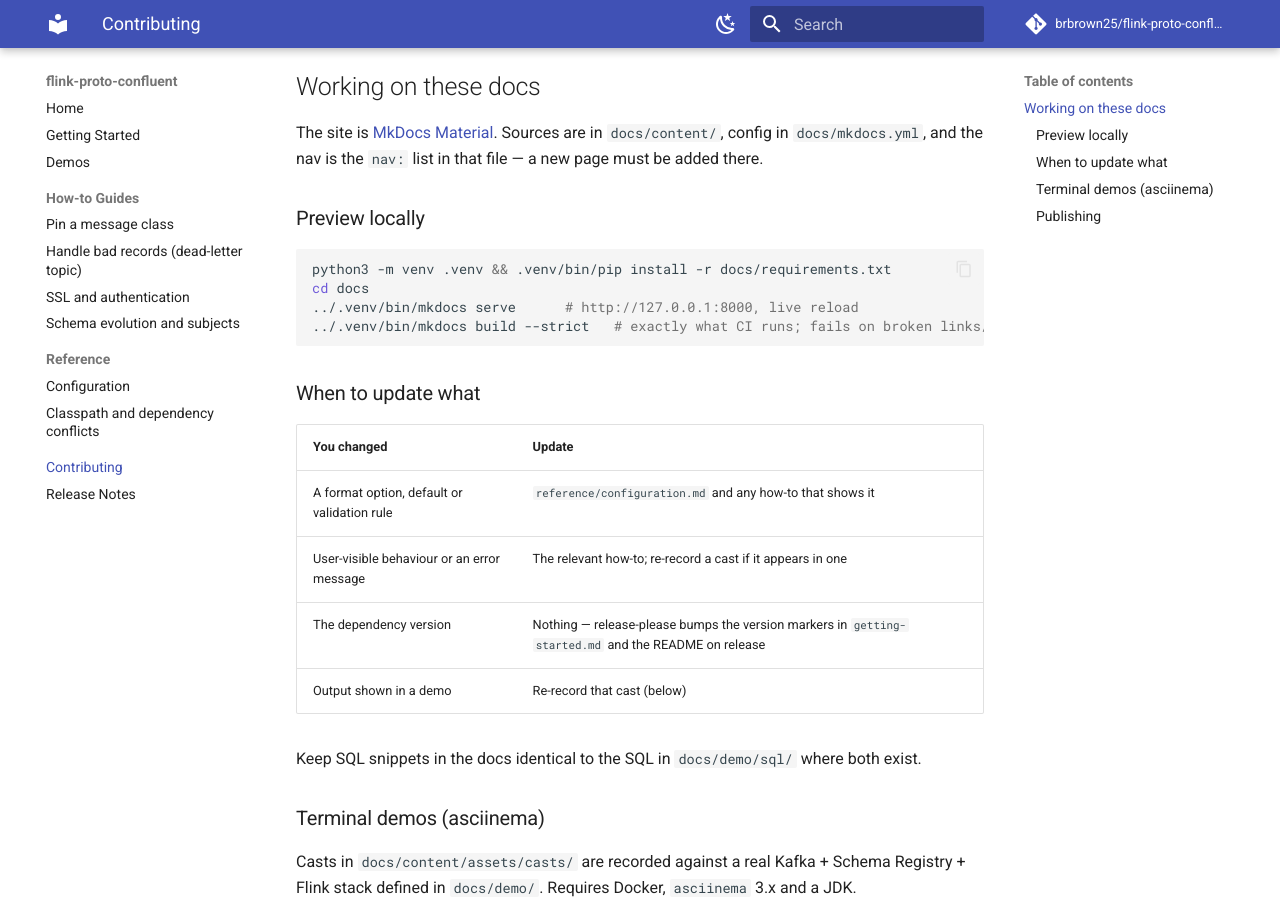
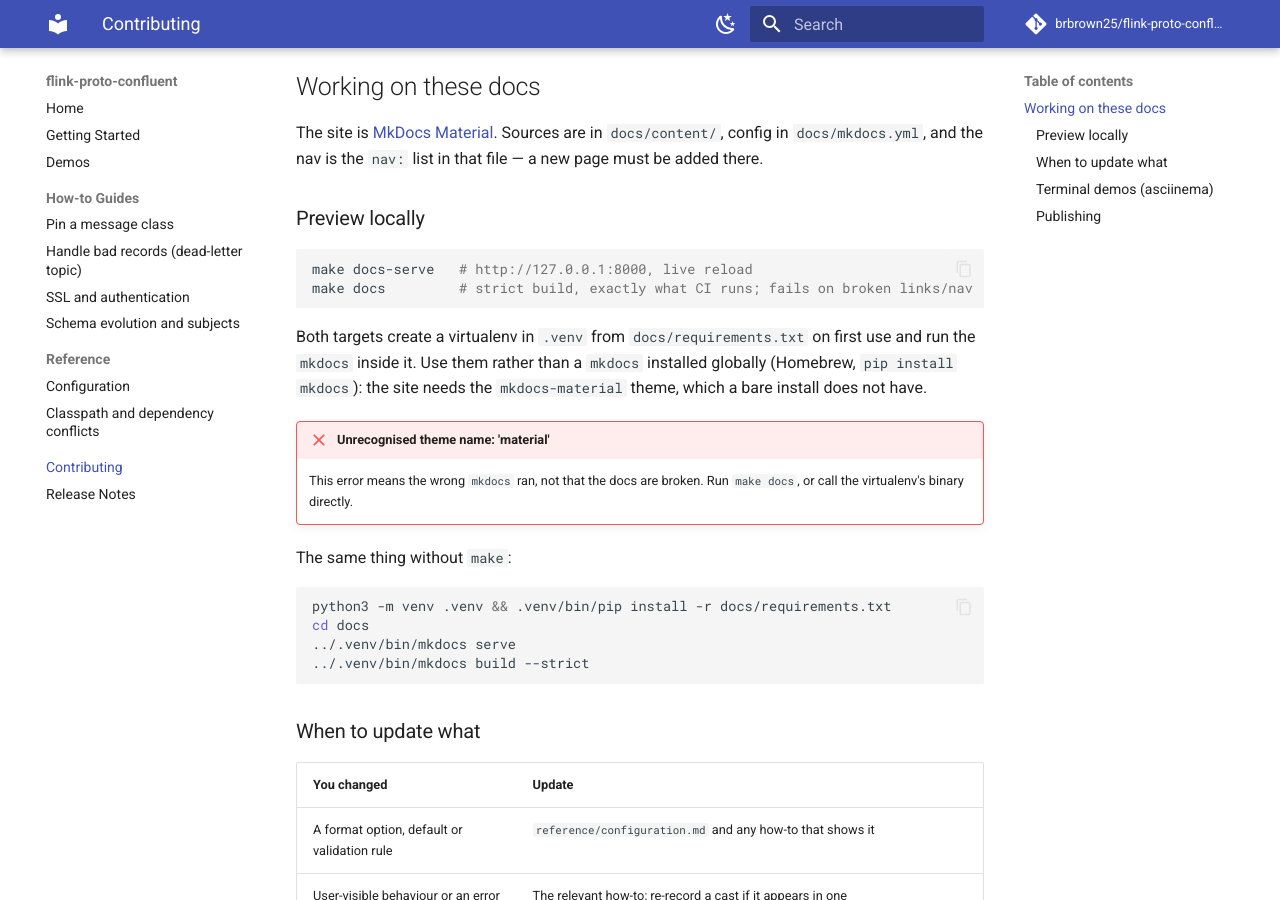
Before and after one commit to brbrown25/flink-proto-confluent, an MkDocs documentation site: the page built from docs/content/contributing.md, in a window 1280 px wide and 900 px high, scrolled down 488 px. Built offline with MkDocs 1.6.1 and Material for MkDocs 9.7.7, drawn with Linux system fonts in a browser that asks for light colours; nearby versions of some CDN libraries; library files that are not in the unit come from our copies; comment, search, counter and statistics services are not loaded.

Commit message:
chore(docs): add make docs targets and document the MkDocs virtualenv. #179
Running a globally installed mkdocs against this site fails with
"Unrecognised theme name: 'material'" because the theme only comes from
docs/requirements.txt. The README and the pull request template told
contributors to run a bare `mkdocs` command, which leads straight to that
error.

Add `make docs` (strict build, as CI runs it) and `make docs-serve`, which
create .venv from docs/requirements.txt on first use and always run the
mkdocs inside it. Point the README, CONTRIBUTING.md, the docs contributing
guide and the pull request template at those targets and explain the error.

Co-Authored-By: Claude Fable 5.2 <noreply@anthropic.com>

````diff
--- a/docs/content/contributing.md
+++ b/docs/content/contributing.md
@@ -18,10 +18,22 @@ The site is [MkDocs Material](https://squidfunk.github.io/mkdocs-material/). Sou
 ### Preview locally
 
 ```bash
+make docs-serve   # http://127.0.0.1:8000, live reload
+make docs         # strict build, exactly what CI runs; fails on broken links/nav
+```
+
+Both targets create a virtualenv in `.venv` from `docs/requirements.txt` on first use and run the `mkdocs` inside it. Use them rather than a `mkdocs` installed globally (Homebrew, `pip install mkdocs`): the site needs the `mkdocs-material` theme, which a bare install does not have.
+
+!!! failure "Unrecognised theme name: 'material'"
+    This error means the wrong `mkdocs` ran, not that the docs are broken. Run `make docs`, or call the virtualenv's binary directly.
+
+The same thing without `make`:
+
+```bash
 python3 -m venv .venv && .venv/bin/pip install -r docs/requirements.txt
 cd docs
-../.venv/bin/mkdocs serve      # http://127.0.0.1:8000, live reload
-../.venv/bin/mkdocs build --strict   # exactly what CI runs; fails on broken links/nav
+../.venv/bin/mkdocs serve
+../.venv/bin/mkdocs build --strict
 ```
 
 ### When to update what
````
Also changed, not shown: CONTRIBUTING.md (+10 -1 lines), .github/pull_request_template.md, README.md, 1 other file.
